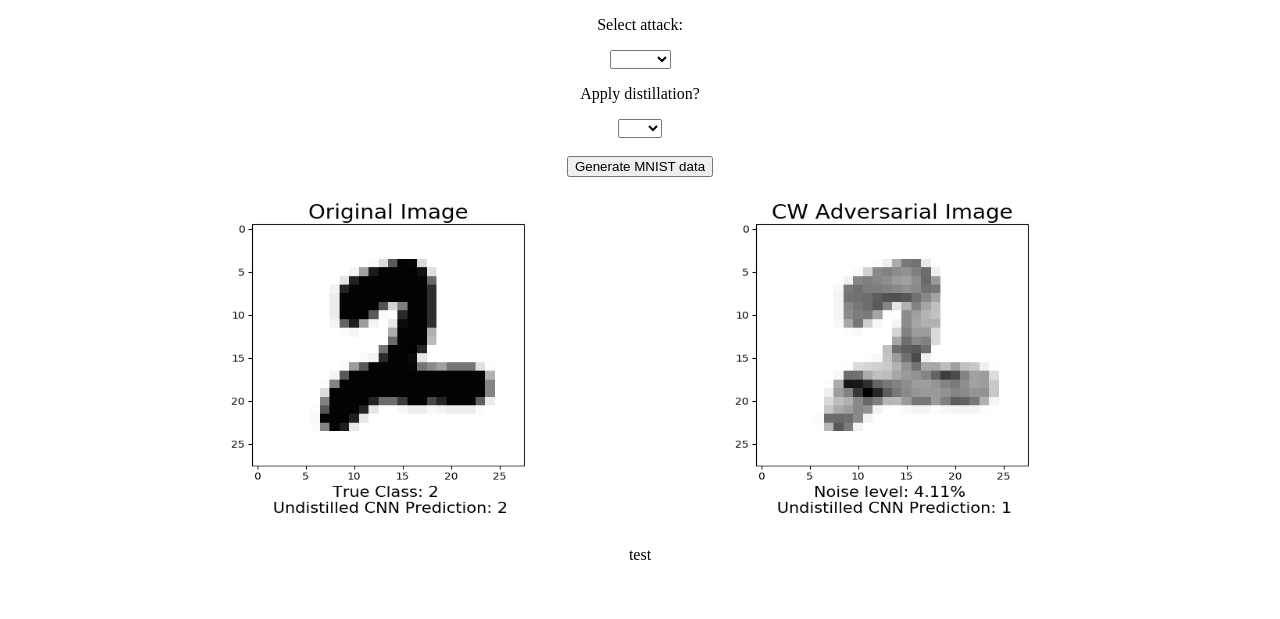
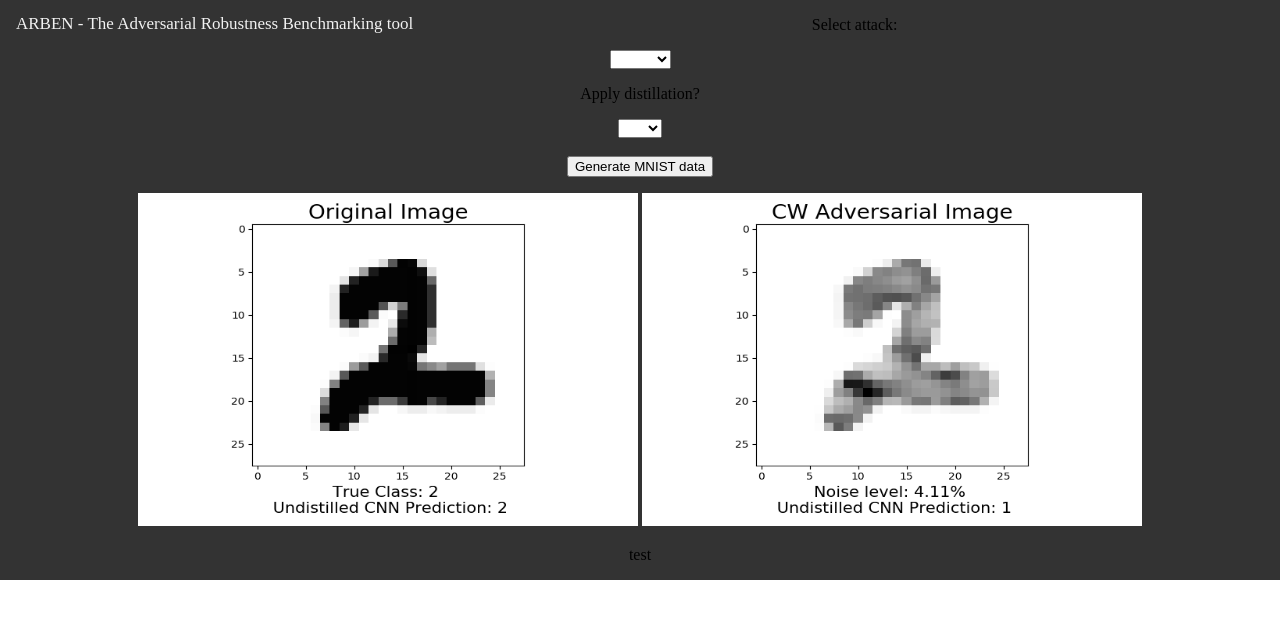
Before and after one commit to kizzen/arben, a Flask app: template templates/enternum.html in a window 1280 px wide. Shown: the top 619 px of the page. Run offline with Flask 2, Linux system fonts and the light colour scheme; the template is opened without the code that fills it, so the values that code supplies are empty.

Commit message:
adding header

```diff
--- a/templates/enternum.html
+++ b/templates/enternum.html
@@ -2,6 +2,41 @@
 <html>
 
 <head>
+
+<meta name="viewport" content="width=device-width, initial-scale=1">
+<style>
+body {margin:0;}
+
+.navbar {
+  overflow: hidden;
+  background-color: #333;
+  position: fixed;
+  top: 0;
+  width: 100%;
+}
+
+.navbar a {
+  float: left;
+  display: block;
+  color: #f2f2f2;
+  text-align: center;
+  padding: 14px 16px;
+  text-decoration: none;
+  font-size: 17px;
+}
+
+.main {
+  padding: 16px;
+  margin-top: 30px;
+  height: 1500px; /* Used in this example to enable scrolling */
+}
+</style>
+</head>
+<body>
+
+<div class="navbar">
+  <a href="#home">ARBEN - The Adversarial Robustness Benchmarking tool</a>
+
 <meta http-equiv="Cache-Control" content="no-cache, no-store, must-revalidate" />
 <meta http-equiv="Pragma" content="no-cache" />
 <meta http-equiv="Expires" content="0" />
```
